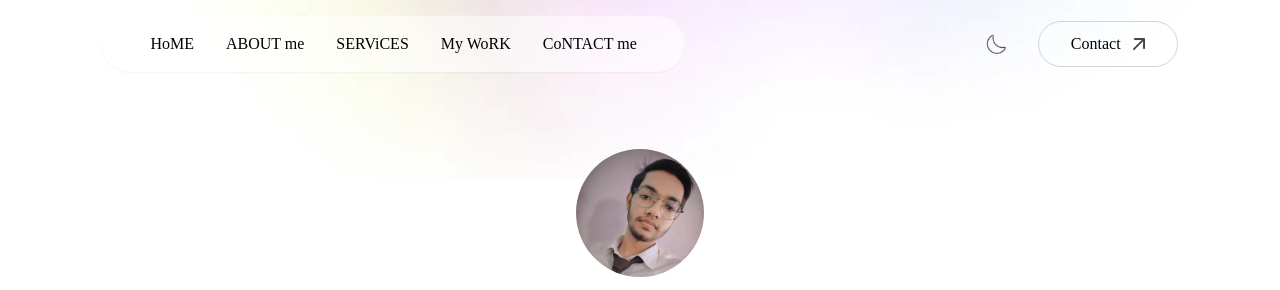
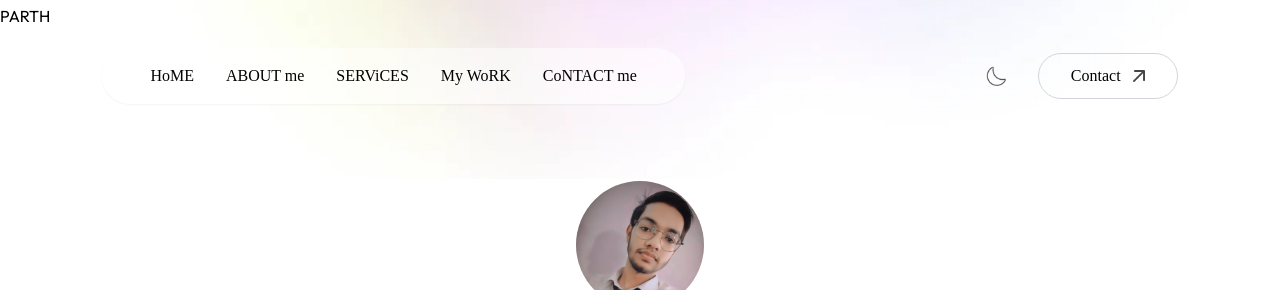
Before and after one commit to parthchaurasia8600-stack/Portfolio, a plain HTML site: page index.html in a window 1280 px wide. Shown: the top 290 px of the page. Drawn offline with Linux system fonts and the light colour scheme; a web font is replaced by a local one.

Commit message:
Update index.html

```diff
--- a/index.html
+++ b/index.html
@@ -16,6 +16,7 @@
     <div class="fixed top-0 right-0 w-11/12 -z-10 translate-y-[-80%] dark:hidden">
         <img src="/assets/header-bg-color.png" alt="" class="w-full" />
     </div>
+    <h1>PARTH</h1>
 
     <nav id="navbar" class="w-full fixed px-5 lg:px-8 xl:px-[8%] py-4 flex items-center justify-between z-50">
         <p class="bg-white bg-opacity-50 backdrop-blur-lg shadow-sm dark:bg-darkTheme dark:shadow-white/20 sr-only">Hidden</p>
```
